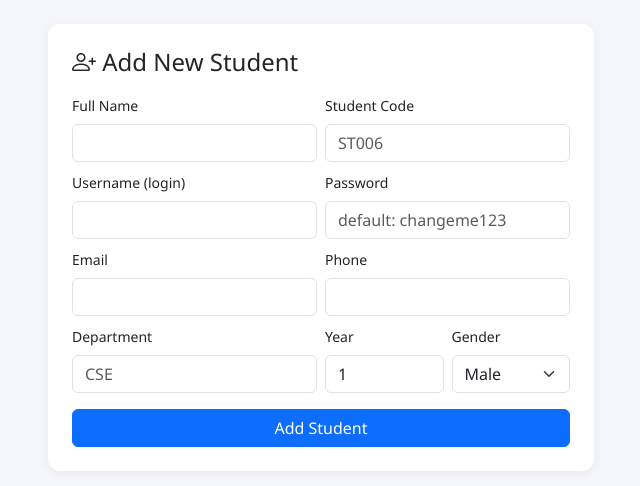
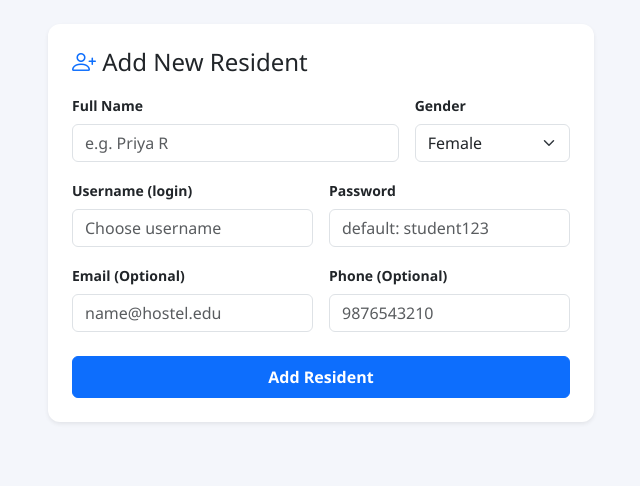
Before and after one commit to rsnivetha990-cmd/hostel-management, a Flask app: page /admin/students/add in a window 1280 px wide. Shown: the part 56-542 px from the top of the page, without its empty margins (319-959 px from the left). Run offline with Flask 3, Linux system fonts and the light colour scheme; the visitor is signed in with stand-in values (Sample User, id 1); data that the repository does not hold is empty; some libraries are stand-ins or nearby versions.

Commit message:
refactor: Remove student id, roll number, department, and semester fields from registration and admin student forms

```diff
--- a/app.py
+++ b/app.py
@@ -1031,10 +1031,21 @@ def create_app():
             user.set_password(request.form.get("password") or "changeme123")
             db.session.add(user)
             db.session.flush()
+            student_code = request.form.get("student_code", "").strip().upper()
+            if not student_code:
+                import random
+                for _ in range(50):
+                    cand = f"RES{random.randint(1000, 9999)}"
+                    if not Student.query.filter_by(student_code=cand).first():
+                        student_code = cand
+                        break
+                if not student_code:
+                    student_code = f"RES{int(datetime.utcnow().timestamp()) % 100000}"
+
             student = Student(
                 user_id=user.id,
-                student_code=request.form.get("student_code"),
-                department=request.form.get("department"),
+                student_code=student_code,
+                department=request.form.get("department", "").strip() or "General",
                 year=int(request.form.get("year") or 1),
                 gender=request.form.get("gender", "any"),
             )
--- a/templates/admin_add_student.html
+++ b/templates/admin_add_student.html
@@ -1,54 +1,42 @@
 {% extends "base.html" %}
-{% block title %}Add Student{% endblock %}
+{% block title %}Add Resident - Smart Hostel{% endblock %}
 {% block content %}
 <div class="row justify-content-center">
   <div class="col-md-6">
-    <div class="card p-4">
-      <h4 class="mb-3"><i class="bi bi-person-plus"></i> Add New Student</h4>
+    <div class="card p-4 shadow-sm border-0">
+      <h4 class="mb-3"><i class="bi bi-person-plus text-primary"></i> Add New Resident</h4>
       <form method="POST">
-        <div class="row g-2">
-          <div class="col-md-6">
-            <label class="form-label small">Full Name</label>
-            <input type="text" name="full_name" class="form-control" required>
+        <div class="row g-3">
+          <div class="col-md-8">
+            <label class="form-label small fw-semibold">Full Name</label>
+            <input type="text" name="full_name" class="form-control" required placeholder="e.g. Priya R">
           </div>
-          <div class="col-md-6">
-            <label class="form-label small">Student Code</label>
-            <input type="text" name="student_code" class="form-control" placeholder="ST006" required>
-          </div>
-          <div class="col-md-6">
-            <label class="form-label small">Username (login)</label>
-            <input type="text" name="username" class="form-control" required>
-          </div>
-          <div class="col-md-6">
-            <label class="form-label small">Password</label>
-            <input type="text" name="password" class="form-control" placeholder="default: changeme123">
-          </div>
-          <div class="col-md-6">
-            <label class="form-label small">Email</label>
-            <input type="email" name="email" class="form-control">
-          </div>
-          <div class="col-md-6">
-            <label class="form-label small">Phone</label>
-            <input type="text" name="phone" class="form-control">
-          </div>
-          <div class="col-md-6">
-            <label class="form-label small">Department</label>
-            <input type="text" name="department" class="form-control" placeholder="CSE">
-          </div>
-          <div class="col-md-3">
-            <label class="form-label small">Year</label>
-            <input type="number" name="year" class="form-control" min="1" max="5" value="1">
-          </div>
-          <div class="col-md-3">
-            <label class="form-label small">Gender</label>
+          <div class="col-md-4">
+            <label class="form-label small fw-semibold">Gender</label>
             <select name="gender" class="form-select">
+              <option value="female">Female</option>
               <option value="male">Male</option>
-              <option value="female">Female</option>
               <option value="any">Any</option>
             </select>
           </div>
+          <div class="col-md-6">
+            <label class="form-label small fw-semibold">Username (login)</label>
+            <input type="text" name="username" class="form-control" required placeholder="Choose username">
+          </div>
+          <div class="col-md-6">
+            <label class="form-label small fw-semibold">Password</label>
+            <input type="text" name="password" class="form-control" placeholder="default: student123">
+          </div>
+          <div class="col-md-6">
+            <label class="form-label small fw-semibold">Email (Optional)</label>
+            <input type="email" name="email" class="form-control" placeholder="name@hostel.edu">
+          </div>
+          <div class="col-md-6">
+            <label class="form-label small fw-semibold">Phone (Optional)</label>
+            <input type="text" name="phone" class="form-control" placeholder="9876543210">
+          </div>
         </div>
-        <button type="submit" class="btn btn-primary w-100 mt-3">Add Student</button>
+        <button type="submit" class="btn btn-primary w-100 mt-4 py-2 fw-semibold">Add Resident</button>
       </form>
     </div>
   </div>
--- a/templates/register.html
+++ b/templates/register.html
@@ -61,7 +61,7 @@
         <!-- Staff Role Info Notice (Visible only for Warden/Admin) -->
         <div id="staffNotice" class="alert alert-info py-2 px-3 small mb-3" style="display:none;">
           <i class="bi bi-info-circle-fill me-1"></i>
-          <strong>Staff Registration:</strong> Wardens and Admins manage hostel operations (monitoring room vacancies, resolving complaints, reviewing attendance). Staff profiles do not require room allocation, biometric photo capture, or roll numbers.
+          <strong>Staff Registration:</strong> Wardens and Admins manage hostel operations (monitoring room vacancies, resolving complaints, reviewing attendance). Staff profiles do not require room allocation, biometric photo capture, or gate geofencing.
         </div>
 
         <!-- 2. Personal Information (Full Name & Gender) -->
```
